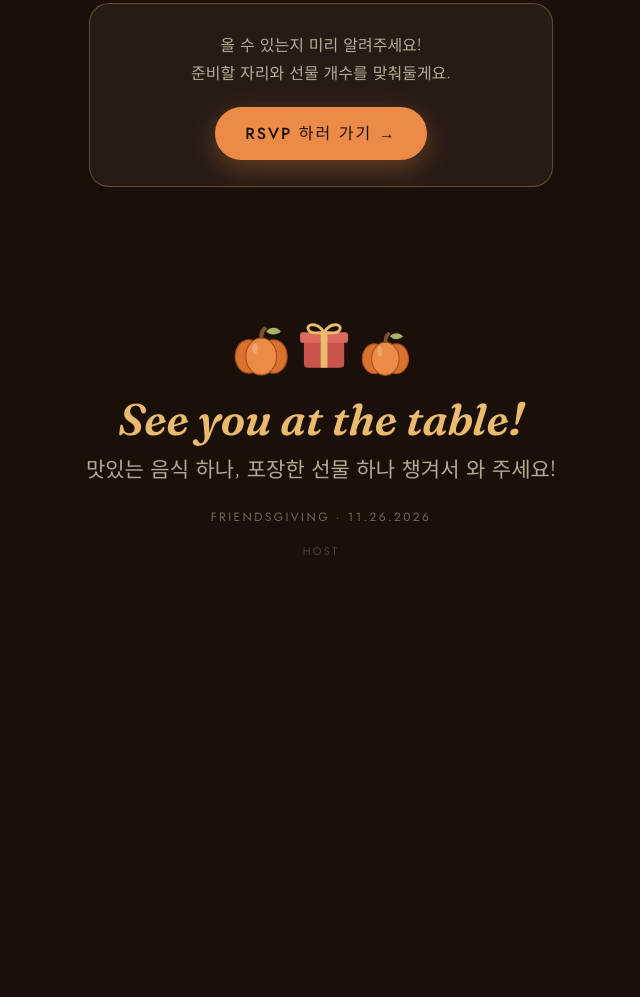
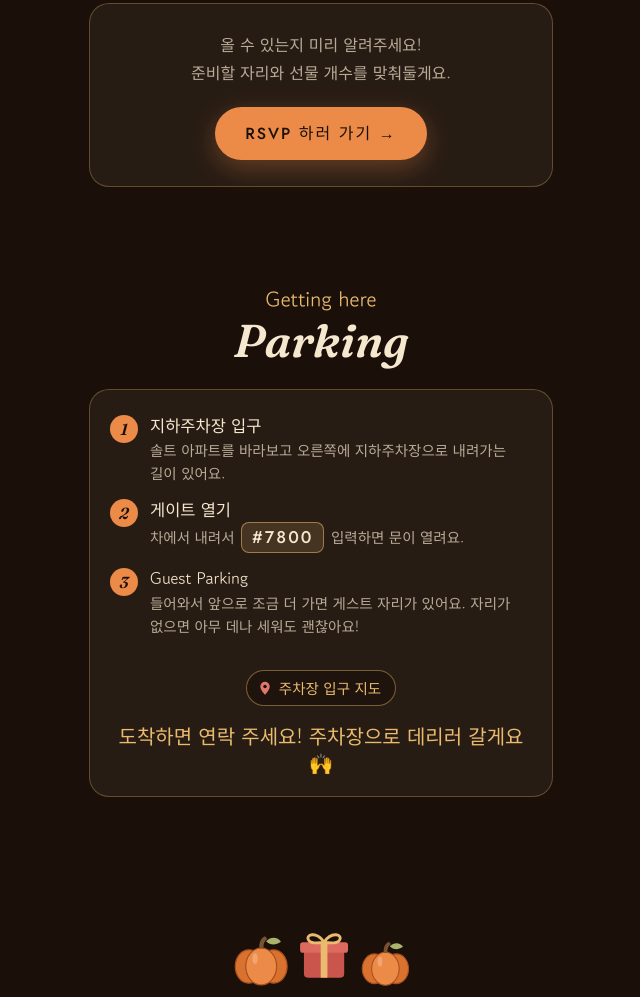
Before and after one commit to friends-giving/friends-giving.github.io, a plain HTML site: page index.html in a window 1280 px wide. Shown: the part 2815-3812 px from the top of the page, without its empty margins (319-959 px from the left). Before the commit the page ends 3443 px from the top, so only its background shows below. Drawn offline with Linux system fonts and the light colour scheme; no server answers; a web font is replaced by a local one.

Commit message:
Add parking directions section
Co-Authored-By: Claude Opus 5.5 <noreply@anthropic.com>
Claude-Session: https://claude.ai/code/session_01EoCRY5cupQNtUjCQAkdLw2

```diff
--- a/index.html
+++ b/index.html
@@ -195,6 +195,13 @@
   .special b{display:block;font-weight:400;font-size:14px;line-height:1.35;margin-top:4px;word-break:keep-all}
   .special span{display:block;font-size:12.5px;color:var(--soft);line-height:1.45;margin-top:3px;word-break:keep-all}
   .rules-end{text-align:center;margin-top:18px;font-family:var(--hand);font-size:21px;color:var(--gold);line-height:1.35;word-break:keep-all}
+
+  /* parking */
+  .park{padding:24px 20px 20px}
+  .park .steps{margin-top:0}
+  .code{display:inline-block;font-family:var(--label);font-weight:500;font-size:17px;letter-spacing:.12em;color:var(--ink);padding:1px 10px;margin:0 2px;border-radius:8px;background:rgba(234,187,110,.16);border:1px solid rgba(234,187,110,.55)}
+  .park-map{display:flex;justify-content:center;margin-top:20px}
+  .park-end{text-align:center;margin-top:16px;font-family:var(--hand);font-size:20px;color:var(--gold);line-height:1.35;word-break:keep-all}
 
   /* top nav */
   .topnav{
@@ -423,6 +430,28 @@
   </div>
 </section>
 
+<!-- PARKING -->
+<section class="wrap" id="parking">
+  <div class="head pop">
+    <span class="hand">Getting here</span>
+    <h2>Parking</h2>
+  </div>
+  <div class="park card pop">
+    <ol class="steps">
+      <li><span class="n">1</span><div><b>지하주차장 입구</b><p>솔트 아파트를 바라보고 오른쪽에 지하주차장으로 내려가는 길이 있어요.</p></div></li>
+      <li><span class="n">2</span><div><b>게이트 열기</b><p>차에서 내려서 <span class="code">#7800</span> 입력하면 문이 열려요.</p></div></li>
+      <li><span class="n">3</span><div><b>Guest Parking</b><p>들어와서 앞으로 조금 더 가면 게스트 자리가 있어요. 자리가 없으면 아무 데나 세워도 괜찮아요!</p></div></li>
+    </ol>
+    <div class="park-map">
+      <a class="map-link" href="https://maps.app.goo.gl/augTgSoGMNeFCvLx6" target="_blank" rel="noopener">
+        <svg viewBox="0 0 24 24" aria-hidden="true"><path d="M12 22s7-6.6 7-12.2A7 7 0 0 0 5 9.8C5 15.4 12 22 12 22z" fill="currentColor"/><circle cx="12" cy="9.6" r="2.6" fill="#1b1009"/></svg>
+        주차장 입구 지도
+      </a>
+    </div>
+    <p class="park-end">도착하면 연락 주세요! 주차장으로 데리러 갈게요 🙌</p>
+  </div>
+</section>
+
 <!-- FOOTER -->
 <footer class="footer wrap pop">
   <svg class="pumpkins" viewBox="0 0 300 120" aria-hidden="true">
```
